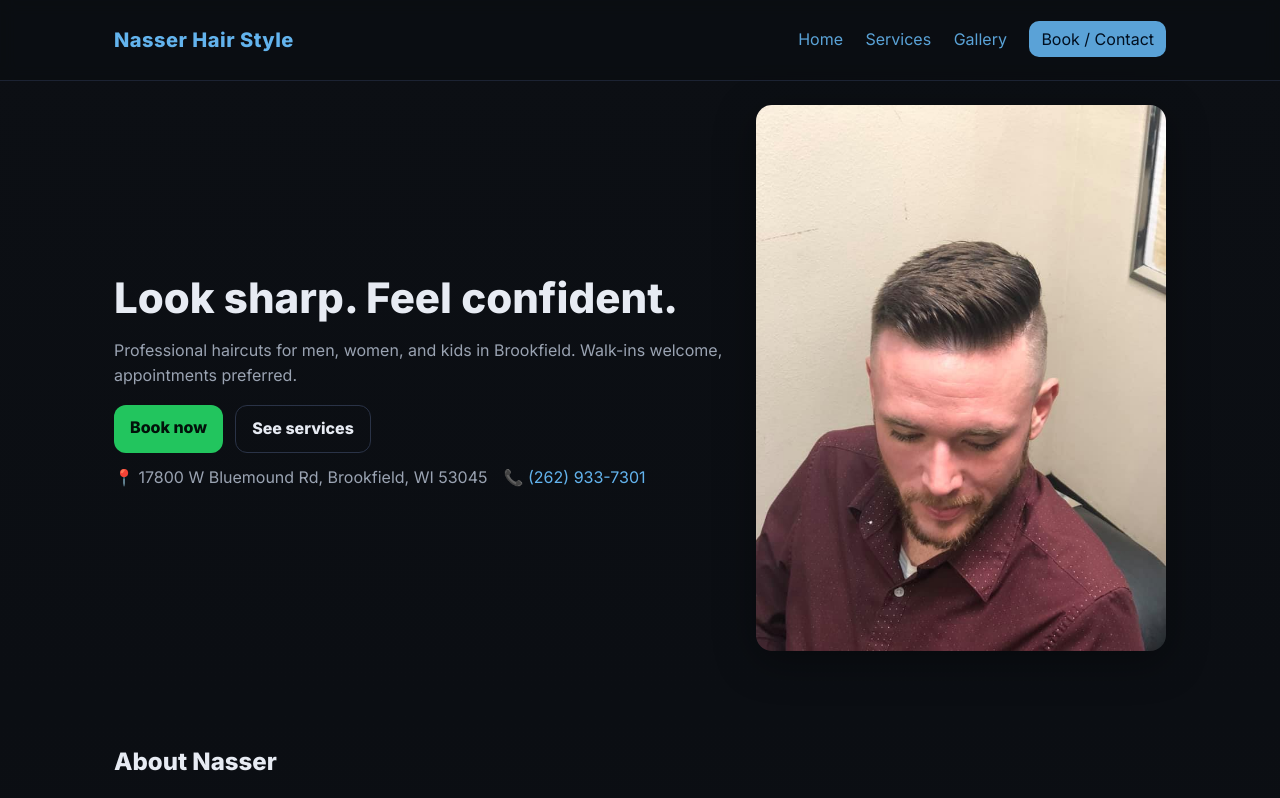
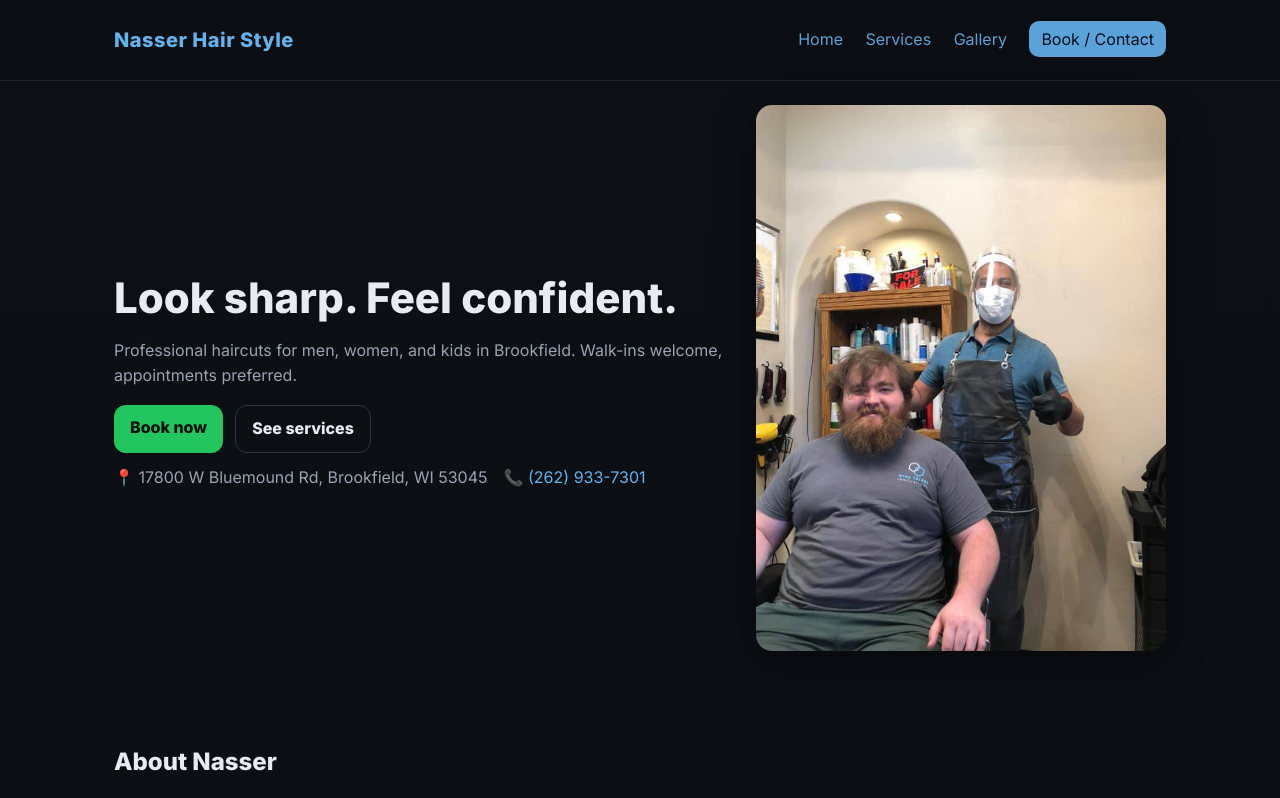
Before and after one commit to ToseefKhan062009/Nasser-Haircut, a plain HTML site: page index.html in a window 1280 px wide. Shown: the top 798 px of the page. Drawn offline with Linux system fonts and the light colour scheme.

Commit message:
Update index.html

```diff
--- a/index.html
+++ b/index.html
@@ -38,7 +38,7 @@
     </div>
   </div>
   <div class="hero-media">
-    <img src="/assets/Client-haircut-style-1.jpg" alt="Nasser with client in the chair" loading="lazy" />
+    <img src="/assets/Nasser-with-client-in-the-chair.jpg" alt="Nasser with client in the chair" loading="lazy" />
   </div>
 </section>
 
```
